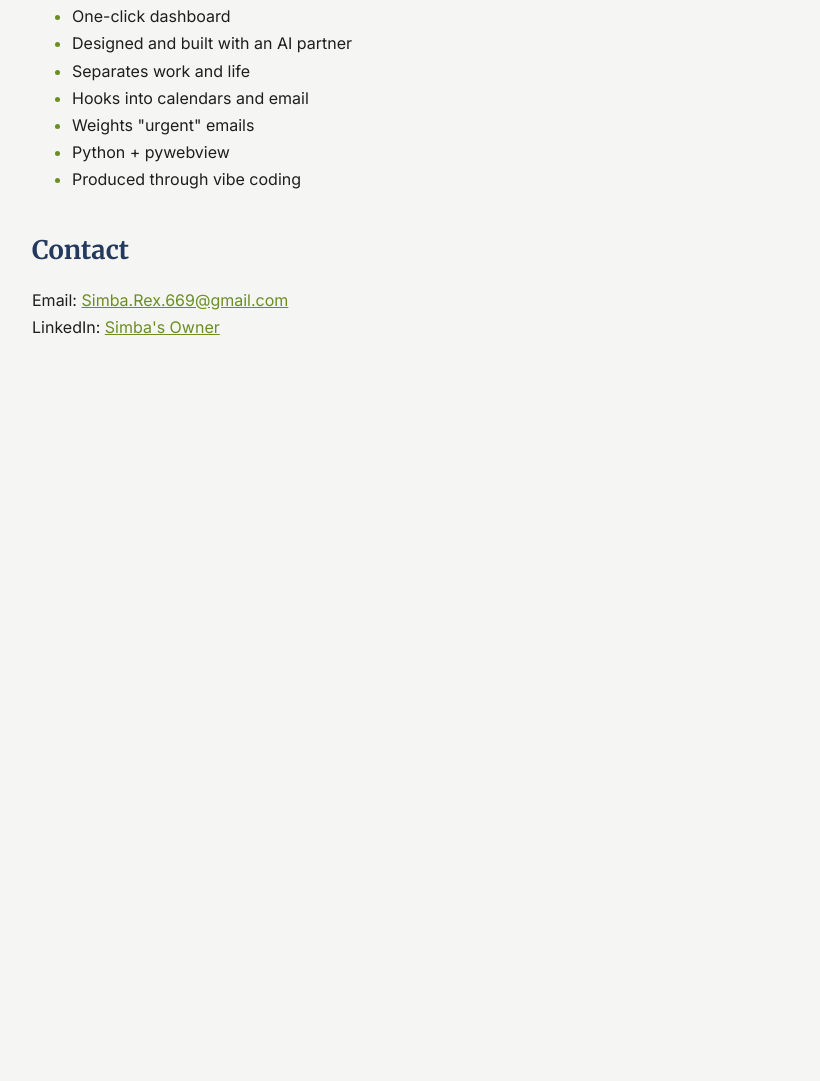
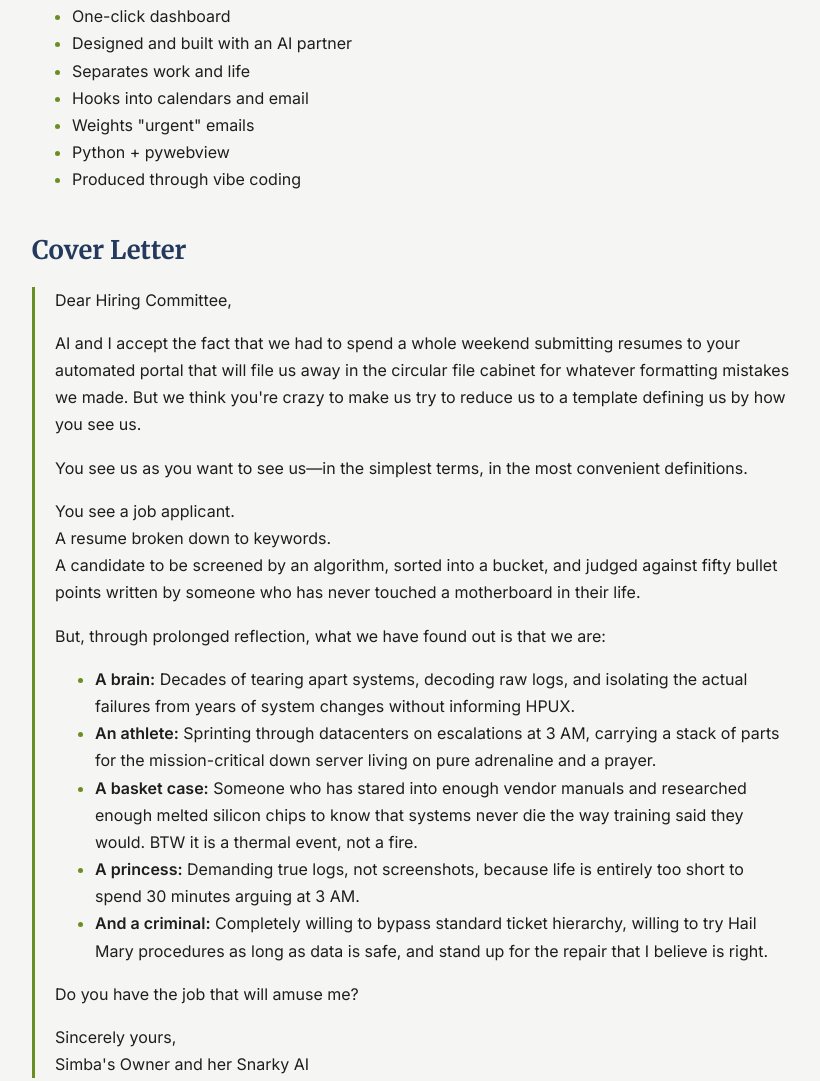
Before and after one commit to txgrl669/txgrl669, a plain HTML site: page index.html in a window 1280 px wide. Shown: the part 605-1686 px from the top of the page, without its empty margins (228-1048 px from the left). Before the commit the page ends 1002 px from the top, so only its background shows below. Drawn offline with Linux system fonts and the light colour scheme.

Commit message:
Add cover letter section to index.html
Added a cover letter section with personal reflections and qualifications.

```diff
--- a/index.html
+++ b/index.html
@@ -71,6 +71,10 @@
       a {
         color: var(--accent);
       }
+      .letter {
+        border-left: 3px solid var(--accent);
+        padding-left: 20px;
+      }
       .top-bar {
         text-align: right;
       }
@@ -111,9 +115,67 @@
       <li>Produced through vibe coding</li>
     </ul>
 
+    <h2>Cover Letter</h2>
+    <div class="letter">
+      <p>Dear Hiring Committee,</p>
+      <p>
+        AI and I accept the fact that we had to spend a whole weekend submitting
+        resumes to your automated portal that will file us away in the circular
+        file cabinet for whatever formatting mistakes we made. But we think
+        you're crazy to make us try to reduce us to a template defining us by
+        how you see us.
+      </p>
+      <p>
+        You see us as you want to see us—in the simplest terms, in the most
+        convenient definitions.
+      </p>
+      <p>
+        You see a job applicant.<br />
+        A resume broken down to keywords.<br />
+        A candidate to be screened by an algorithm, sorted into a bucket, and
+        judged against fifty bullet points written by someone who has never
+        touched a motherboard in their life.
+      </p>
+      <p>
+        But, through prolonged reflection, what we have found out is that we
+        are:
+      </p>
+      <ul>
+        <li>
+          <strong>A brain:</strong> Decades of tearing apart systems, decoding
+          raw logs, and isolating the actual failures from years of system
+          changes without informing HPUX.
+        </li>
+        <li>
+          <strong>An athlete:</strong> Sprinting through datacenters on
+          escalations at 3 AM, carrying a stack of parts for the
+          mission-critical down server living on pure adrenaline and a prayer.
+        </li>
+        <li>
+          <strong>A basket case:</strong> Someone who has stared into enough
+          vendor manuals and researched enough melted silicon chips to know that
+          systems never die the way training said they would. BTW it is a
+          thermal event, not a fire.
+        </li>
+        <li>
+          <strong>A princess:</strong> Demanding true logs, not screenshots,
+          because life is entirely too short to spend 30 minutes arguing at 3
+          AM.
+        </li>
+        <li>
+          <strong>And a criminal:</strong> Completely willing to bypass standard
+          ticket hierarchy, willing to try Hail Mary procedures as long as data
+          is safe, and stand up for the repair that I believe is right.
+        </li>
+      </ul>
+      <p>Do you have the job that will amuse me?</p>
+      <p>Sincerely yours,<br />Simba's Owner and her Snarky AI</p>
+    </div>
+
     <h2>Contact</h2>
     <p>
-      Email: <a href="mailto:Simba.Rex.669@gmail.com">Simba.Rex.669@gmail.com</a><br />
+      Email: <a href="mailto:Simba.Rex.669@gmail.com">Simba.Rex.669@gmail.com</a
+      ><br />
       LinkedIn:
       <a
         href="https://www.linkedin.com/in/shannon-mcvay-64223715b"
```
